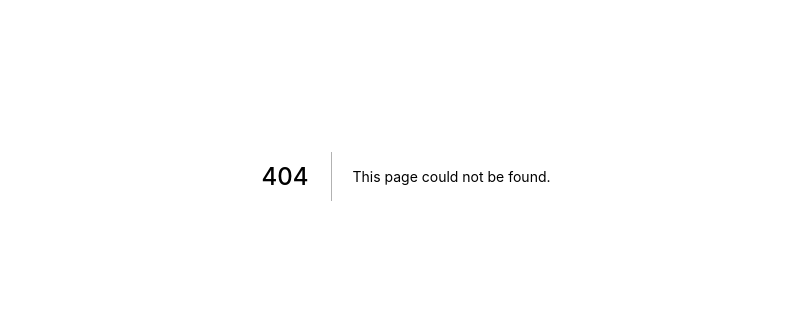
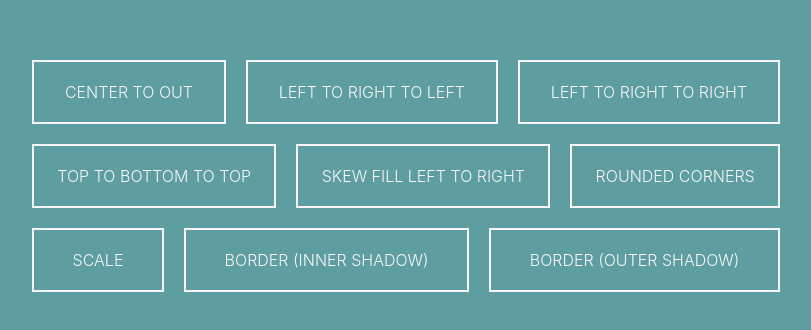
Before and after one commit to macros22/test-code-knowledge-client, a Next.js app: page /forTest in a window 1280 px wide. Before the commit this address had no page. Shown: the part 224-554 px from the top of the page, without its empty margins (234-1045 px from the left). Built offline with nearby package versions, Linux system fonts and the light colour scheme.

Commit message:
start change state from use-state to redux

```diff
--- a/src/app/store.ts
+++ b/src/app/store.ts
@@ -1,10 +1,14 @@
 import { configureStore, ThunkAction, Action } from '@reduxjs/toolkit'
 
 import counterReducer from '../components/counter/counterSlice'
+import answersReducer from '../components/test/testSlice'
 
 export function makeStore() {
     return configureStore({
-        reducer: { counter: counterReducer },
+        reducer: {
+            counter: counterReducer,
+            answers: answersReducer,
+        },
     })
 }
 
--- /dev/null
+++ b/src/components/button-hover/button-hover.module.scss
@@ -0,0 +1,113 @@
+.wrapper {
+  //   background: linear-gradient(
+  //     135deg,
+  //     rgb(70, 102, 95) 0%,
+  //     rrgb(188, 197, 207) 0%,
+  //     rgb(115, 164, 197) 0%,
+  //     rgba(91, 202, 255, 1) 100%
+  //   );
+  background-color: cadetblue;
+  color: #f7f7f7;
+  font-family: "Lato", sans-serif;
+  font-weight: 300;
+  width: 100vw;
+  height: 100vh;
+}
+.container {
+  display: flex;
+  justify-content: center;
+  align-items: center;
+  align-content: center;
+  flex-wrap: wrap;
+  width: 60vw;
+  max-width: 1200px;
+  margin: 0 auto;
+  min-height: 100vh;
+}
+.button {
+  flex: 1 1 auto;
+  margin: 10px;
+  padding: 20px;
+  border: 2px solid #f7f7f7;
+  text-align: center;
+  text-transform: uppercase;
+  position: relative;
+  overflow: hidden;
+  transition: 0.3s;
+  &:after {
+    position: absolute;
+    transition: 0.3s;
+    content: "";
+    width: 0;
+    left: 50%;
+    bottom: 0;
+    height: 3px;
+    background: #f7f7f7;
+  }
+  &:nth-of-type(2):after {
+    left: 0;
+  }
+  &:nth-of-type(3):after {
+    right: 0;
+    left: auto;
+  }
+  &:nth-of-type(4):after {
+    left: 0;
+    bottom: auto;
+    top: -3px;
+    width: 100%;
+  }
+  &:nth-of-type(5):after {
+    height: 120%;
+    left: -10%;
+    transform: skewX(15deg);
+    z-index: -1;
+  }
+  &:hover {
+    cursor: pointer;
+    &:after {
+      width: 100%;
+      left: 0;
+    }
+    &:nth-of-type(4):after {
+      top: calc(100% - 3px);
+    }
+    &:nth-of-type(5) {
+      color: #5bcaff;
+    }
+    &:nth-of-type(5):after {
+      left: -10%;
+      width: 120%;
+    }
+    // &:nth-of-type(6) {
+    //   flex-grow:3;
+    // }
+    // &:nth-of-type(6):after {
+    //   width: 0%;
+    // }
+    &:nth-of-type(6) {
+      border-radius: 30px;
+    }
+    &:nth-of-type(6):after {
+      width: 0%;
+    }
+    &:nth-of-type(7) {
+      transform: scale(1.2);
+    }
+    &:nth-of-type(7):after {
+      width: 0%;
+    }
+    &:nth-of-type(8) {
+      box-shadow: inset 0px 0px 0px 3px #f7f7f7;
+    }
+    &:nth-of-type(8):after {
+      width: 0%;
+    }
+    &:nth-of-type(9) {
+      box-shadow: 0px 0px 0px 3px #f7f7f7;
+    }
+    &:nth-of-type(9):after {
+      width: 0%;
+    }
+  }
+}
--- /dev/null
+++ b/src/components/button-hover/index.tsx
@@ -0,0 +1,23 @@
+import styles from "./button-hover.module.scss"
+
+function ButtonHover() {
+
+    return (
+        <div className={styles.wrapper}>
+            <div className={styles.container}>
+                <div className={styles.button}>Center to out</div>
+                <div className={styles.button}>Left to Right to Left</div>
+                <div className={styles.button}>Left to Right to Right</div>
+                <div className={styles.button}>Top to Bottom to Top</div>
+                <div className={styles.button}>Skew Fill Left to Right</div>
+                {/* <div className={styles.button}>Flex Grow</div> */}
+                <div className={styles.button}>Rounded Corners</div>
+                <div className={styles.button}>Scale</div>
+                <div className={styles.button}>Border (Inner Shadow)</div>
+                <div className={styles.button}>Border (Outer Shadow)</div>
+            </div>
+        </div>
+    )
+}
+
+export default ButtonHover;
--- /dev/null
+++ b/src/components/test/testSlice.ts
@@ -0,0 +1,67 @@
+import { createSlice, PayloadAction } from '@reduxjs/toolkit'
+
+import type { AppState } from '../../app/store'
+
+export interface AnswersState {
+    answersAmount: number,
+    currentQuestion: number,
+    testAnswers: string[],
+    correctAnswers: boolean[],
+}
+
+
+const answersAmount = 15;
+
+const initialState: AnswersState = {
+    answersAmount,
+    currentQuestion: 0,
+    testAnswers: new Array(answersAmount).fill(""),
+    correctAnswers: new Array(answersAmount).fill(false),
+}
+
+interface IAddAnswerType {
+    answerNumber: number;
+    answer: string;
+}
+
+
+export const answersSlice = createSlice({
+    name: 'answers',
+    initialState,
+    // The `reducers` field lets us define reducers and generate associated actions
+    reducers: {
+        answerQuestion: (state, action: PayloadAction<IAddAnswerType>) => {
+            // Redux Toolkit allows us to write "mutating" logic in reducers. It
+            // doesn't actually mutate the state because it uses the Immer library,
+            // which detects changes to a "draft state" and produces a brand new
+            // immutable state based off those changes
+            state.testAnswers[action.payload.answerNumber] = action.payload.answer
+        },
+        incrementCurrentQuestion: (state) => {
+            if (state.currentQuestion < state.answersAmount - 1) {
+                state.currentQuestion += 1
+            }
+        },
+        decrementCurrentQuestion: (state) => {
+            if (state.currentQuestion > 0) {
+                state.currentQuestion -= 1
+            }
+        },
+        setCurrentQuestion: (state, action: PayloadAction<number>) => {
+            state.currentQuestion = action.payload
+        }
+    },
+    // The `extraReducers` field lets the slice handle actions defined elsewhere,
+    // including actions generated by createAsyncThunk or in other slices.
+})
+
+export const { answerQuestion, decrementCurrentQuestion, incrementCurrentQuestion, setCurrentQuestion } = answersSlice.actions
+
+// The function below is called a selector and allows us to select a value from
+// the state. Selectors can also be defined inline where they're used instead of
+// in the slice file. For example: `useSelector((state: RootState) => state.counter.value)`
+export const selectAnswers = (state: AppState) => state.answers.testAnswers;
+
+export const selectCurrentQuestion = (state: AppState) => state.answers.currentQuestion;
+
+export default answersSlice.reducer
--- /dev/null
+++ b/src/pages/forTest.tsx
@@ -0,0 +1,11 @@
+import ButtonHover from '../components/button-hover';
+
+
+
+const Home = () => {
+    return (
+        <ButtonHover />
+    )
+}
+
+export default Home;
```
Also changed, not shown: src/components/test/index.tsx (+27 -11 lines).
